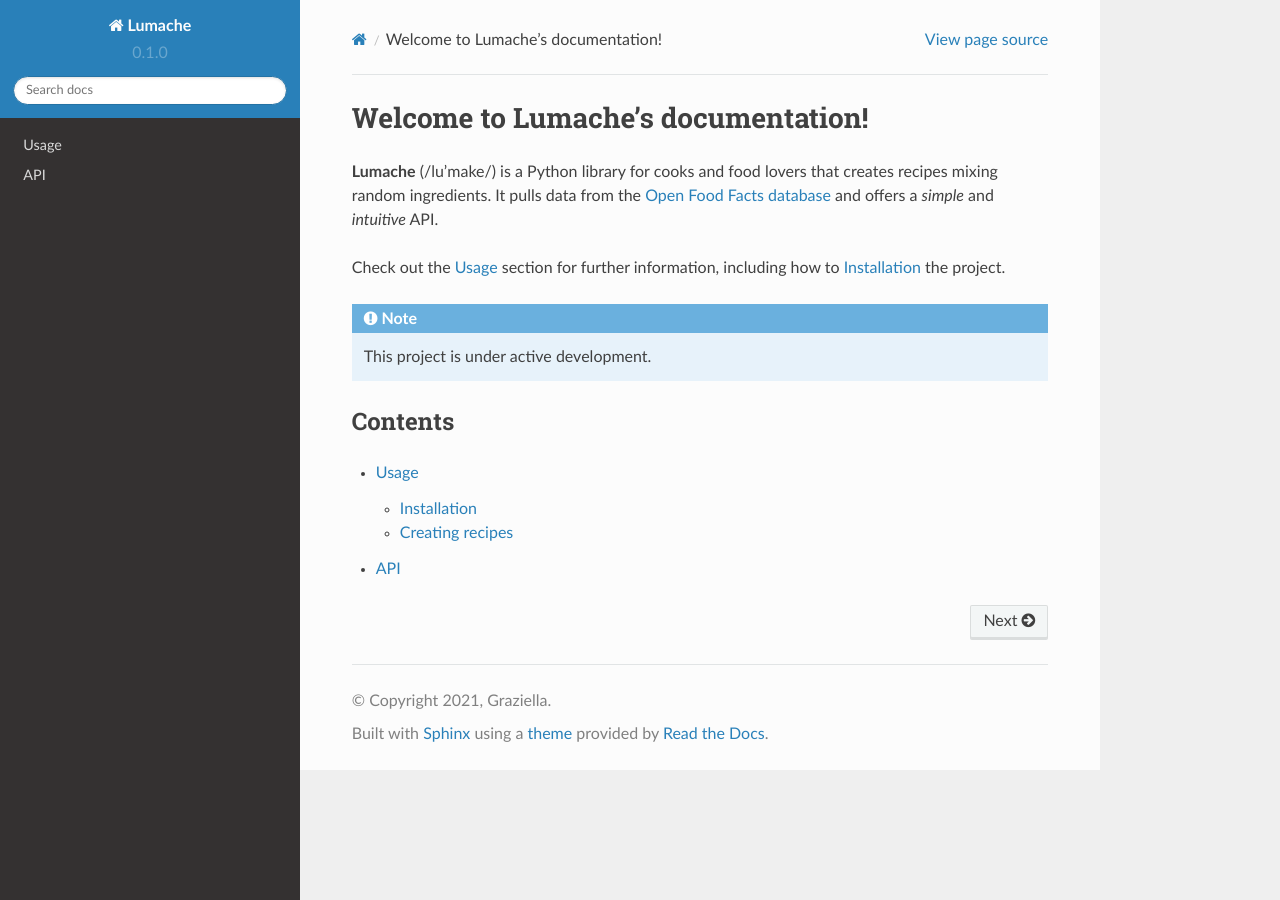
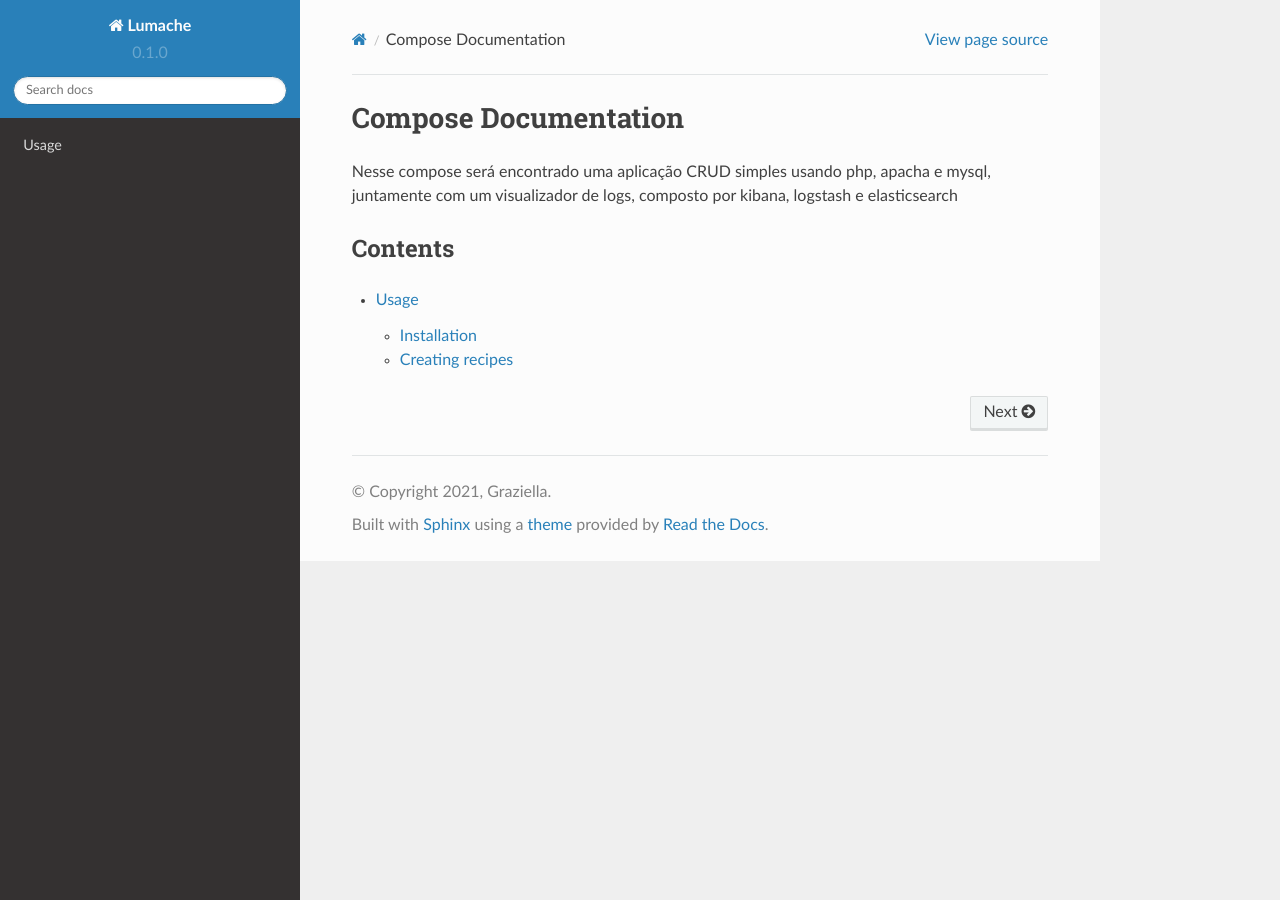
Before and after one commit to joaopabdala/rtd-tutorial, a Sphinx documentation site: the page built from docs/source/index.rst, in a window 1280 px wide. Built offline with Sphinx 7.4.7 and the Read the Docs theme 2.0.0, drawn with Linux system fonts in a browser that asks for light colours.

Commit message:
Update index.rst

```diff
--- a/docs/source/index.rst
+++ b/docs/source/index.rst
@@ -1,17 +1,7 @@
-Welcome to Lumache's documentation!
+Compose Documentation
 ===================================
 
-**Lumache** (/lu'make/) is a Python library for cooks and food lovers
-that creates recipes mixing random ingredients.
-It pulls data from the `Open Food Facts database <https://world.openfoodfacts.org/>`_
-and offers a *simple* and *intuitive* API.
-
-Check out the :doc:`usage` section for further information, including
-how to :ref:`installation` the project.
-
-.. note::
-
-   This project is under active development.
+Nesse compose será encontrado uma aplicação CRUD simples usando php, apacha e mysql, juntamente com um visualizador de logs, composto por kibana, logstash e elasticsearch
 
 Contents
 --------
@@ -19,4 +9,3 @@ Contents
 .. toctree::
 
    usage
-   api
```
